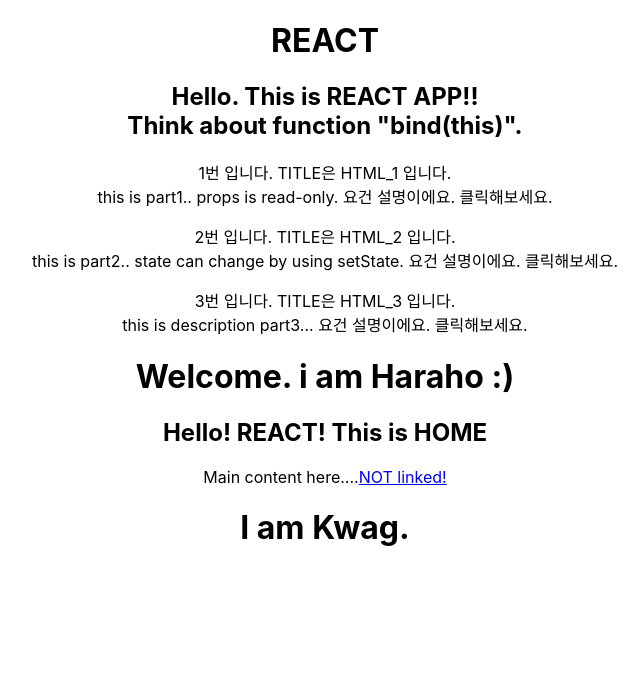
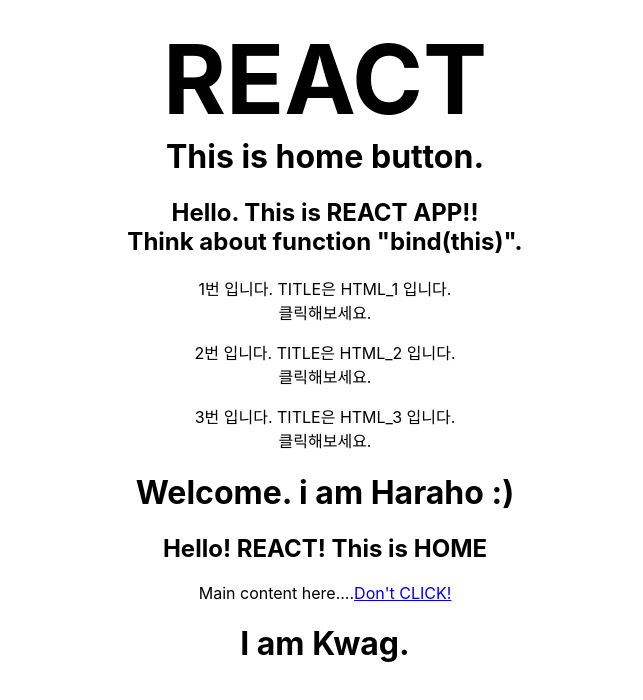
Before and after one commit to KwagDaeho/MY_REACT_APP, a React (Create React App) app: page / in a window 1280 px wide. Shown: the top 700 px of the page, without its empty margins (315-958 px from the left). Built offline with nearby package versions, Linux system fonts and the light colour scheme.

Commit message:
modify:all function and text

```diff
--- a/src/App.css
+++ b/src/App.css
@@ -1,5 +1,8 @@
 .App {
   text-align: center;
+}
+h1 > span {
+  font-size: 3em;
 }
 
 .App-logo {
--- a/src/App.js
+++ b/src/App.js
@@ -23,7 +23,11 @@
           title: "HTML_2",
           desc: "this is part2.. state can change by using setState.",
         },
-        { id: 3, title: "HTML_3", desc: "this is description part3..." },
+        {
+          id: 3,
+          title: "HTML_3",
+          desc: "this is description part3.. THINK ABOUT NEW TECH ALWAYS",
+        },
       ],
     };
   }
@@ -51,11 +55,8 @@
           title={this.state.subject.title}
           sub={this.state.subject.sub}
           onChangePage={function () {
-            if (this.state.mode === "home") {
-              this.setState({
-                mode: "read",
-              });
-            } else {
+            if (this.state.mode === "read") {
+              alert("GO TO HOME!");
               this.setState({
                 mode: "home",
               });
@@ -88,7 +89,6 @@
          */}
         <ETC
           changeContent={function (id) {
-            console.log("11");
             this.setState({ mode: "read", selected_id: Number(id) });
           }.bind(this)} /* .bind()함수에 대해 더 잘 알아보자... */
           data={this.state.contents}
--- a/src/components/Content.js
+++ b/src/components/Content.js
@@ -7,7 +7,7 @@
         <h1>{this.props.title}</h1>
         <h2>{this.props.desc}</h2>
         Main content here....
-        <a href="1.html">NOT linked!</a>
+        <a href="1.html">Don't CLICK!</a>
       </div>
     );
   }
--- a/src/components/ETC.js
+++ b/src/components/ETC.js
@@ -18,7 +18,7 @@
         >
           {data[i].id}번 입니다. TITLE은 {data[i].title} 입니다.
           <br />
-          {data[i].desc} 요건 설명이에요. 클릭해보세요.
+          클릭해보세요.
         </p>
       );
       i = i + 1;
--- a/src/components/Subject.js
+++ b/src/components/Subject.js
@@ -10,7 +10,9 @@
             this.props.onChangePage();
           }.bind(this)}
         >
-          {this.props.title}
+          <span>{this.props.title}</span>
+          <br />
+          This is home button.
         </h1>
         <h2>
           {this.props.sub}
```
